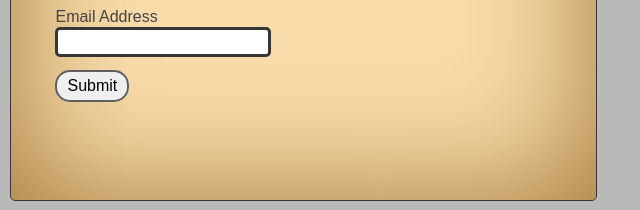
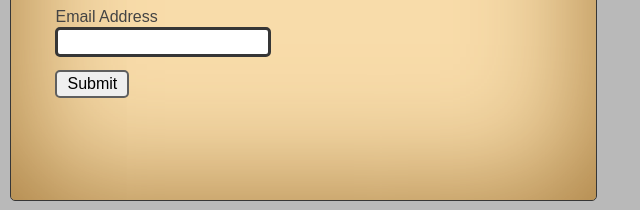
Before and after one commit to johnnyezzell/web-client-technologies, a plain HTML site: page lesson-one/good/good.html in a window 1280 px wide. Shown: the part 276-486 px from the top of the page, 636-1276 px from the left. Drawn offline with Linux system fonts and the light colour scheme.

Commit message:
Another minor change

```diff
--- a/lesson-one/good/good.css
+++ b/lesson-one/good/good.css
@@ -149,8 +149,8 @@ table {
     }
 
 button {
-    padding: 5px 10px;
-    border-radius: 15px;
+    padding: 3px 10px;
+    border-radius: 5px;
     border-style: solid;
     border-color: #5f5f5f;
     text-align: center;
```
